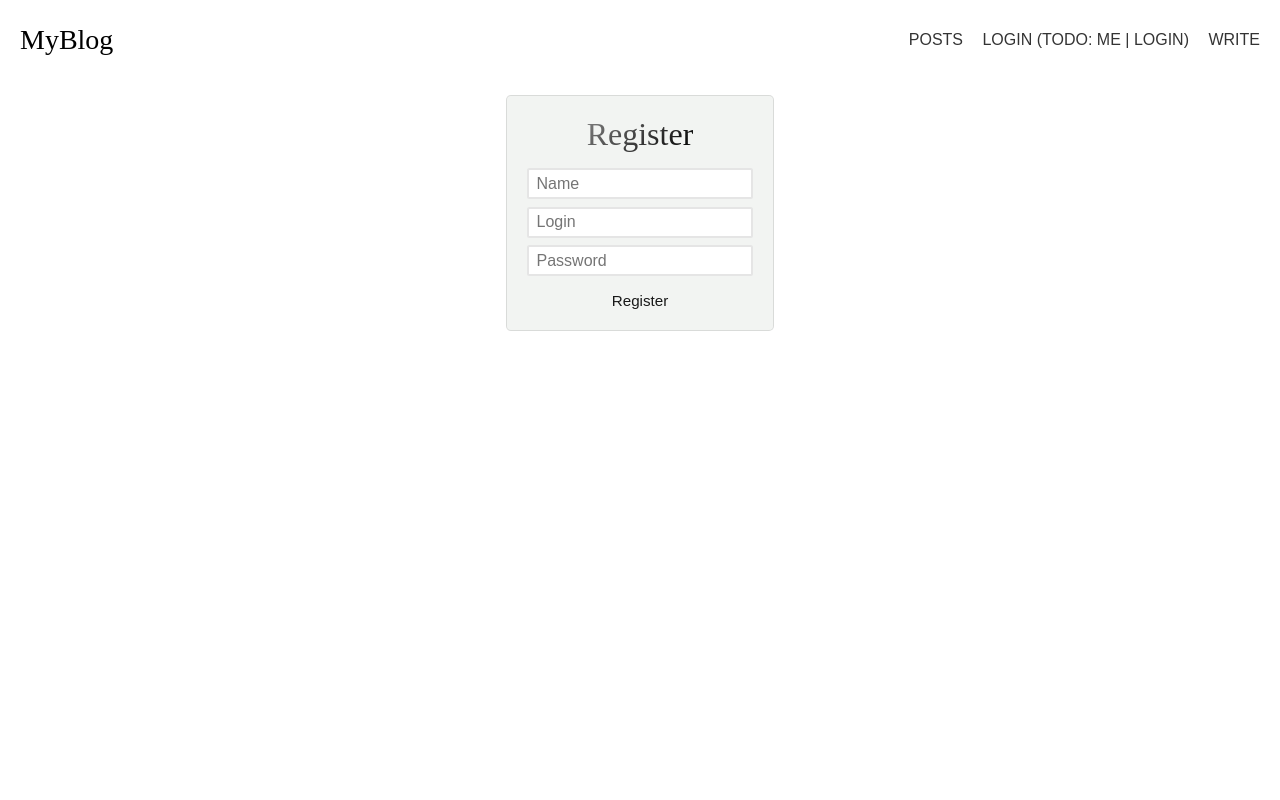
After one commit to olchyk98/django-blog, a Django app: page /register/ in a window 1280 px wide. The commit adds this page. Run offline with Django 3.2, Linux system fonts and the light colour scheme.

Commit message:
Auth paths, templates

```diff
--- /dev/null
+++ b/blog/templates/blog/register.html
@@ -0,0 +1,38 @@
+{% extends 'base.html' %}
+{% load static %}
+
+{% block head %}
+    <title>Register</title>
+    <link type="text/css" rel="stylesheet" href="{% static 'blog/register/main.css' %}">
+    <script type="text/javascript" src="{% static 'blog/register/script.js' %}"></script>
+{% endblock %}
+
+{% block content %}
+    <div class="content auth register">
+        <form class="auth-form" id="register-form">
+            <h2 class="auth-form-title">Register</h2>
+            <input
+                type="text"
+                placeholder="Name"
+                class="auth-form-input"
+                id="register-fname"
+                required
+            />
+            <input
+                type="text"
+                placeholder="Login"
+                class="auth-form-input"
+                id="register-flogin"
+                required
+            />
+            <input
+                type="password"
+                placeholder="Password"
+                class="auth-form-input"
+                id="register-fpassword"
+                required
+            />
+            <button type="submit" class="auth-form-submit">Register</button>
+        </form>
+    </div>
+{% endblock %}
--- a/blog/urls.py
+++ b/blog/urls.py
@@ -1,8 +1,10 @@
 from django.conf.urls import url
 
-from .views import PostsList, ViewPost
+from .views import PostsList, ViewPost, LoginView, RegisterView
 
 urlpatterns = [
     url(r'^$', PostsList.as_view(), name = 'view_posts_url'),
-    url(r'^post/(?P<id>\w+)$', ViewPost.as_view(), name = 'view_post_url')
+    url(r'^post/(?P<id>\w+)$', ViewPost.as_view(), name = 'view_post_url'),
+    url(r'^login/$', LoginView.as_view(), name = 'login_page_url'),
+    url(r'^register/$', RegisterView.as_view(), name = 'register_page_url')
 ]
--- a/blog/views.py
+++ b/blog/views.py
@@ -9,6 +9,22 @@ import json
 from .models import Post
 
 # Create your views here.
+
+class LoginView(View):
+    def get(self, req):
+        return render(req, 'blog/login.html', context = {
+
+        })
+    # end
+# end
+
+class RegisterView(View):
+    def get(self, req):
+        return render(req, 'blog/register.html', context = {
+
+        })
+    # end
+# end
 
 class PostsList(View):
     def get(self, req):
@@ -31,7 +47,6 @@ class ViewPost(View):
         for ma in range(post.comments.count()):
             likes = json.loads(comments[ma].likes)['likes']
 
-            print(len(likes))
             comments[ma].likesInt = len(likes)
             comments[ma].isLiked = "1" in likes
 
--- /dev/null
+++ b/static/blog/register/main.css
@@ -0,0 +1,9 @@
+.auth {
+    display:flex;
+    flex-direction:column;
+    align-items:center;
+}
+
+.auth > * {
+    flex-shrink:0;
+}
--- /dev/null
+++ b/static/blog/register/script.js
@@ -0,0 +1,22 @@
+window.onload = function() {
+    const fields = {
+        name: '',
+        login: '',
+        password: ''
+    }
+
+    function setField(id, field) {
+        document.getElementById(id).addEventListener('input', ({ target: { value: a } }) => {
+            fields[field] = a;
+        });
+    }
+
+    setField("register-fname", "name");
+    setField("register-flogin", "login");
+    setField("register-fpassword", "password");
+
+    document.getElementById("register-form").addEventListener('submit', e => {
+        e.preventDefault();
+        console.log("REGISTER");
+    });
+}
--- a/static/css/index.css
+++ b/static/css/index.css
@@ -46,3 +46,66 @@ body {
     width:100vw;
     overflow:scroll;
 }
+
+.auth {
+    display:flex;
+    flex-direction:column;
+    align-items:center;
+}
+
+.auth > * {
+    flex-shrink:0;
+}
+
+.auth-form {
+    border-radius:5px;
+    margin-top:15px;
+    border:1px solid rgba(0, 0, 0, .1);
+    background:rgba(0, 50, 0, .05);
+    display:flex;
+    flex-direction:column;
+    align-items:center;
+    padding:20px;
+}
+
+.auth-form-title {
+    font-family:"Quicksand";
+    font-weight:100;
+    -webkit-font-smoothing:antialiased;
+    font-size:2rem;
+    margin:0;
+    margin-bottom:15px;
+    background:linear-gradient(135deg, gray, black);
+    -webkit-background-clip:text;
+    background-clip:text;
+    -webkit-text-fill-color:transparent;
+}
+
+.auth-form-input {
+    --padding:7.5px;
+
+    height:25px;
+    font-size:1rem;
+    padding-left:var(--padding);
+    padding-right:var(--padding);
+    margin-bottom:7.5px;
+    border-radius:2.5px;
+    outline:0;
+    border:2px solid rgba(0, 0, 0, .1);
+    background:white;
+    transition:.15s;
+}
+
+.auth-form-input:focus {
+    border-color:blue;
+}
+
+.auth-form-submit {
+    background:transparent;
+    outline:0;
+    margin-top:7.5px;
+    font-size:.95rem;
+    color:rgba(0, 0, 0, .9);
+    border:none;
+    cursor:pointer;
+}
--- a/templates/base.html
+++ b/templates/base.html
@@ -18,7 +18,7 @@
         </a>
         <div class="nav-menu">
             <a class="nav-menu-link" href="{% url 'view_posts_url' %}">Posts</a>
-            <a class="nav-menu-link" href="#">Login (TODO: Me | Login)</a>
+            <a class="nav-menu-link" href="{% url 'login_page_url' %}">Login (TODO: Me | Login)</a>
             <a class="nav-menu-link" href="#">Write</a>
         </div>
     </nav>
```
Also changed, not shown: blog/templates/blog/login.html (added, +26 -0 lines), static/blog/login/main.css (added).
